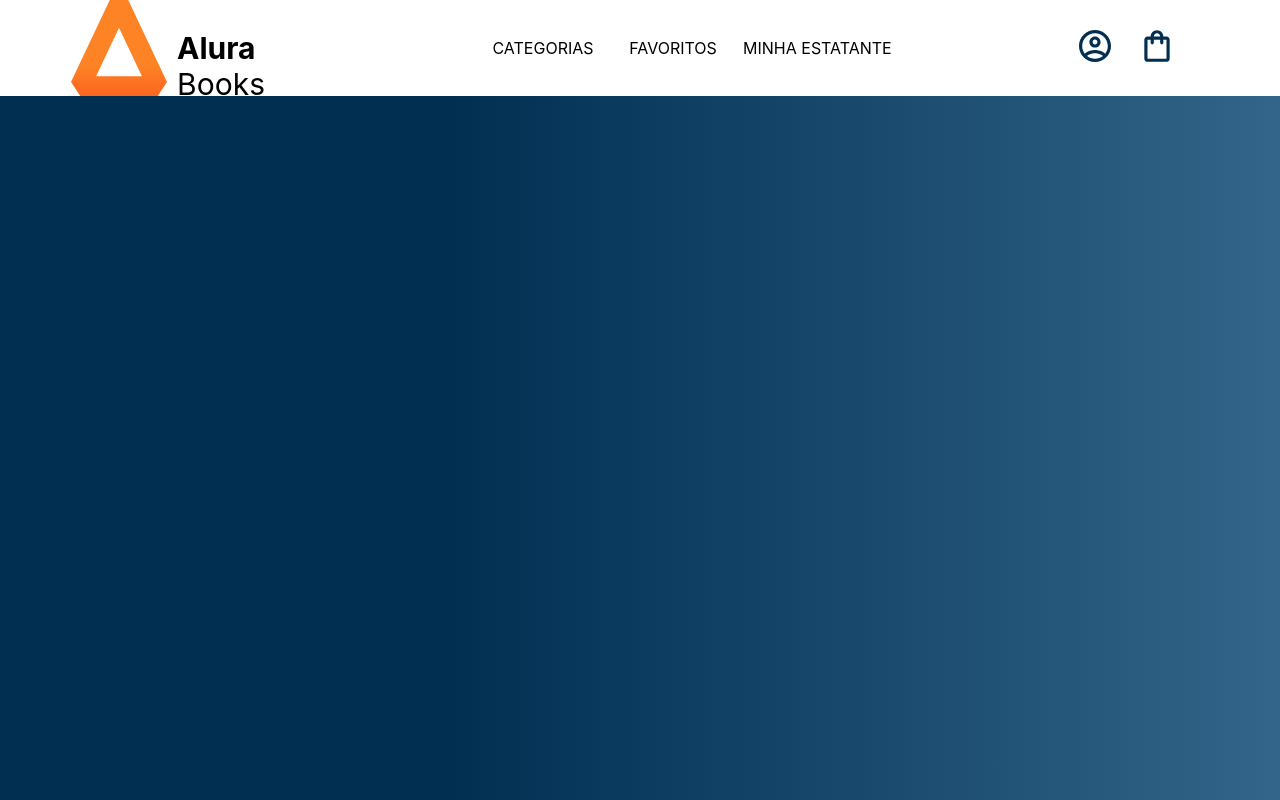
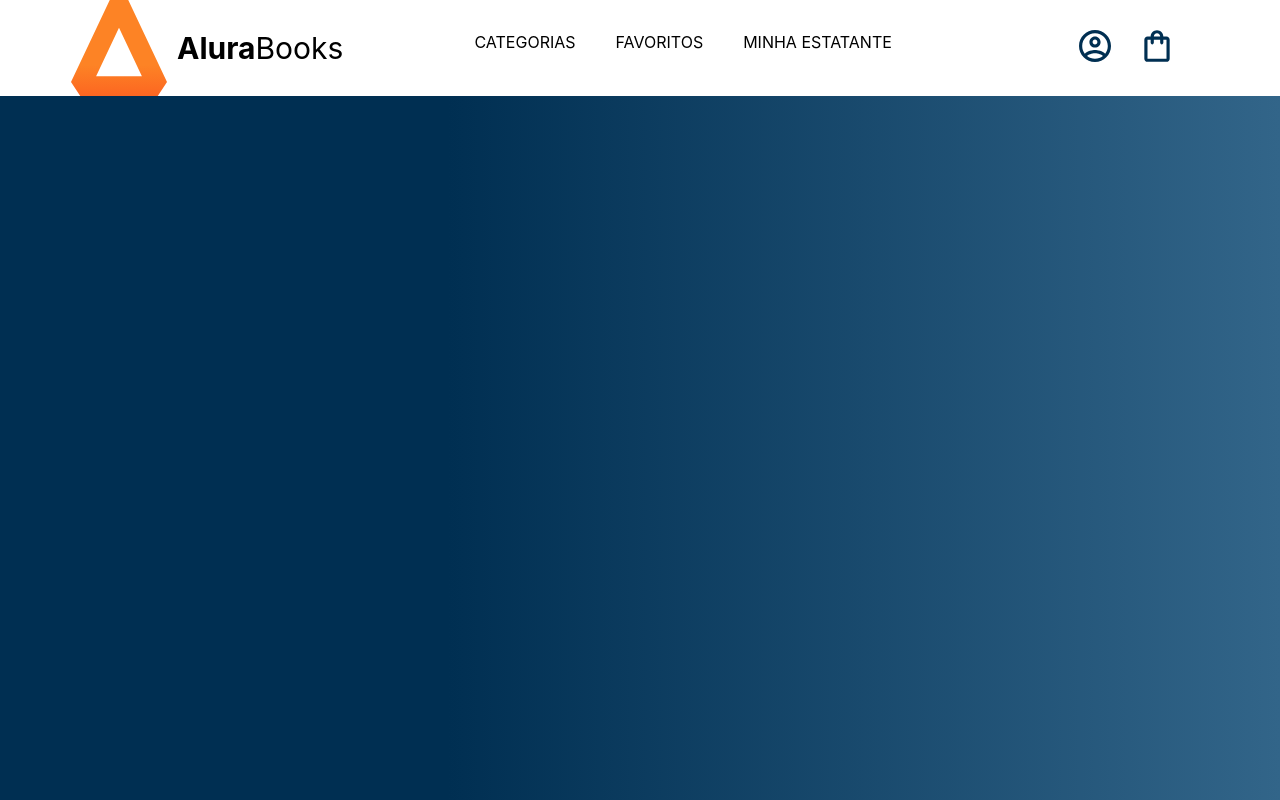
Before and after one commit to lgolin/react-journey, a React (Create React App) app in the folder alura/alura-books/: page / in a window 1280 px wide. Built offline with nearby package versions, Linux system fonts and the light colour scheme.

Commit message:
aplicando styled components

```diff
--- a/alura/alura-books/package.json
+++ b/alura/alura-books/package.json
@@ -10,6 +10,7 @@
     "react": "^18.2.0",
     "react-dom": "^18.2.0",
     "react-scripts": "5.0.1",
+    "styled-components": "^5.3.6",
     "web-vitals": "^2.1.4"
   },
   "scripts": {
--- a/alura/alura-books/src/App.css
+++ /dev/null
@@ -1,5 +0,0 @@
-.App {
-  width: 100vw;
-  height: 100vh;
-  background-image: linear-gradient(90deg, #002f52 35%, #326589);
-}
--- a/alura/alura-books/src/App.js
+++ b/alura/alura-books/src/App.js
@@ -1,11 +1,22 @@
-import './App.css';
 import Header from './componentes/Header';
+
+import styled from 'styled-components';
+
+const AppContainer = styled.div`
+  width: 100vw;
+  height: 100vh;
+  background-image: linear-gradient(90deg, #002f52 35%, #326589);
+
+  li {
+    list-style: none;
+  }
+`;
 
 function App() {
   return (
-    <div className="App">
+    <AppContainer>
       <Header />
-    </div>
+    </AppContainer>
   );
 }
 
--- a/alura/alura-books/src/componentes/Header/header.css
+++ /dev/null
@@ -1,9 +0,0 @@
-.App-header {
-  background-color: #fff;
-  display: flex;
-  justify-content: space-around;
-}
-
-li {
-  list-style: none;
-}
--- a/alura/alura-books/src/componentes/Header/index.js
+++ b/alura/alura-books/src/componentes/Header/index.js
@@ -1,16 +1,22 @@
-import './header.css';
+import styled from 'styled-components';
 
 import IconesHeader from '../IconesHeader';
 import Logo from '../Logo';
 import OpcoesHeader from '../OpcoesHeader';
 
+const HeaderContainer = styled.header`
+  background-color: #fff;
+  display: flex;
+  justify-content: space-around;
+`;
+
 function Header() {
   return (
-    <header className="App-header">
+    <HeaderContainer>
       <Logo />
       <OpcoesHeader />
       <IconesHeader />
-    </header>
+    </HeaderContainer>
   );
 }
 
--- a/alura/alura-books/src/componentes/IconesHeader/iconesHeader.css
+++ /dev/null
@@ -1,9 +0,0 @@
-.icones {
-  display: flex;
-  align-items: center;
-}
-
-.icone {
-  margin-right: 40px;
-  width: 25px;
-}
--- a/alura/alura-books/src/componentes/IconesHeader/index.js
+++ b/alura/alura-books/src/componentes/IconesHeader/index.js
@@ -1,19 +1,29 @@
-import './iconesHeader.css';
+import styled from 'styled-components';
 
 import perfil from '../../imagens/perfil.svg';
 import sacola from '../../imagens/sacola.svg';
+
+const Icone = styled.li`
+  margin-right: 40px;
+  width: 25px;
+`;
+
+const Icones = styled.ul`
+  display: flex;
+  align-items: center;
+`;
 
 const icones = [perfil, sacola];
 
 function IconesHeader() {
   return (
-    <ul className="icones">
+    <Icones>
       {icones.map((icone) => (
-        <li className="icone">
+        <Icone className="icone">
           <img src={icone}></img>
-        </li>
+        </Icone>
       ))}
-    </ul>
+    </Icones>
   );
 }
 
--- a/alura/alura-books/src/componentes/Logo/index.js
+++ b/alura/alura-books/src/componentes/Logo/index.js
@@ -1,14 +1,23 @@
-import './logo.css';
+import styled from 'styled-components';
 import logo from '../../imagens/logo.svg';
+
+const LogoContainer = styled.div`
+  display: flex;
+  font-size: 30px;
+`;
+
+const LogoImage = styled.img`
+  margin-right: 10px;
+`;
 
 const Logo = () => {
   return (
-    <div className="logo">
-      <img src={logo} alt="Logo da alura books" className="logo-img" />
+    <LogoContainer>
+      <LogoImage src={logo} alt="Logo da alura books" />
       <p>
-        <strong>Alura</strong> Books
+        <strong>Alura</strong>Books
       </p>
-    </div>
+    </LogoContainer>
   );
 };
 
--- a/alura/alura-books/src/componentes/Logo/logo.css
+++ /dev/null
@@ -1,8 +0,0 @@
-.logo {
-  display: flex;
-  font-size: 30px;
-}
-
-.logo-img {
-  margin-right: 10px;
-}
--- a/alura/alura-books/src/componentes/OpcoesHeader/index.js
+++ b/alura/alura-books/src/componentes/OpcoesHeader/index.js
@@ -1,16 +1,33 @@
-import './opcoesHeader.css';
+import styled from 'styled-components';
+
+const Opcao = styled.li`
+  min-width: 120px;
+  font-size: 1rem;
+  display: flex;
+  justify-content: center;
+  align-items: center;
+  text-align: center;
+  height: 100%;
+  padding: 0 5px;
+  cursor: pointer;
+  text-transform: uppercase;
+`;
+
+const Opcoes = styled.ul`
+  display: flex;
+`;
 
 const textoOpcoes = ['Categorias', 'Favoritos', 'Minha Estatante'];
 
 function OpcoesHeader() {
   return (
-    <ul className="opcoes">
+    <Opcao>
       {textoOpcoes.map((texto) => (
-        <li className="opcao">
+        <Opcoes>
           <p>{texto}</p>
-        </li>
+        </Opcoes>
       ))}
-    </ul>
+    </Opcao>
   );
 }
 
--- a/alura/alura-books/src/componentes/OpcoesHeader/opcoesHeader.css
+++ /dev/null
@@ -1,16 +0,0 @@
-.opcoes {
-  display: flex;
-}
-
-.opcao {
-  min-width: 120px;
-  font-size: 1rem;
-  display: flex;
-  justify-content: center;
-  align-items: center;
-  text-align: center;
-  height: 100%;
-  padding: 0 5px;
-  cursor: pointer;
-  text-transform: uppercase;
-}
```
Also changed, not shown: 1 other file (tests, documents, lock files or other folders).
